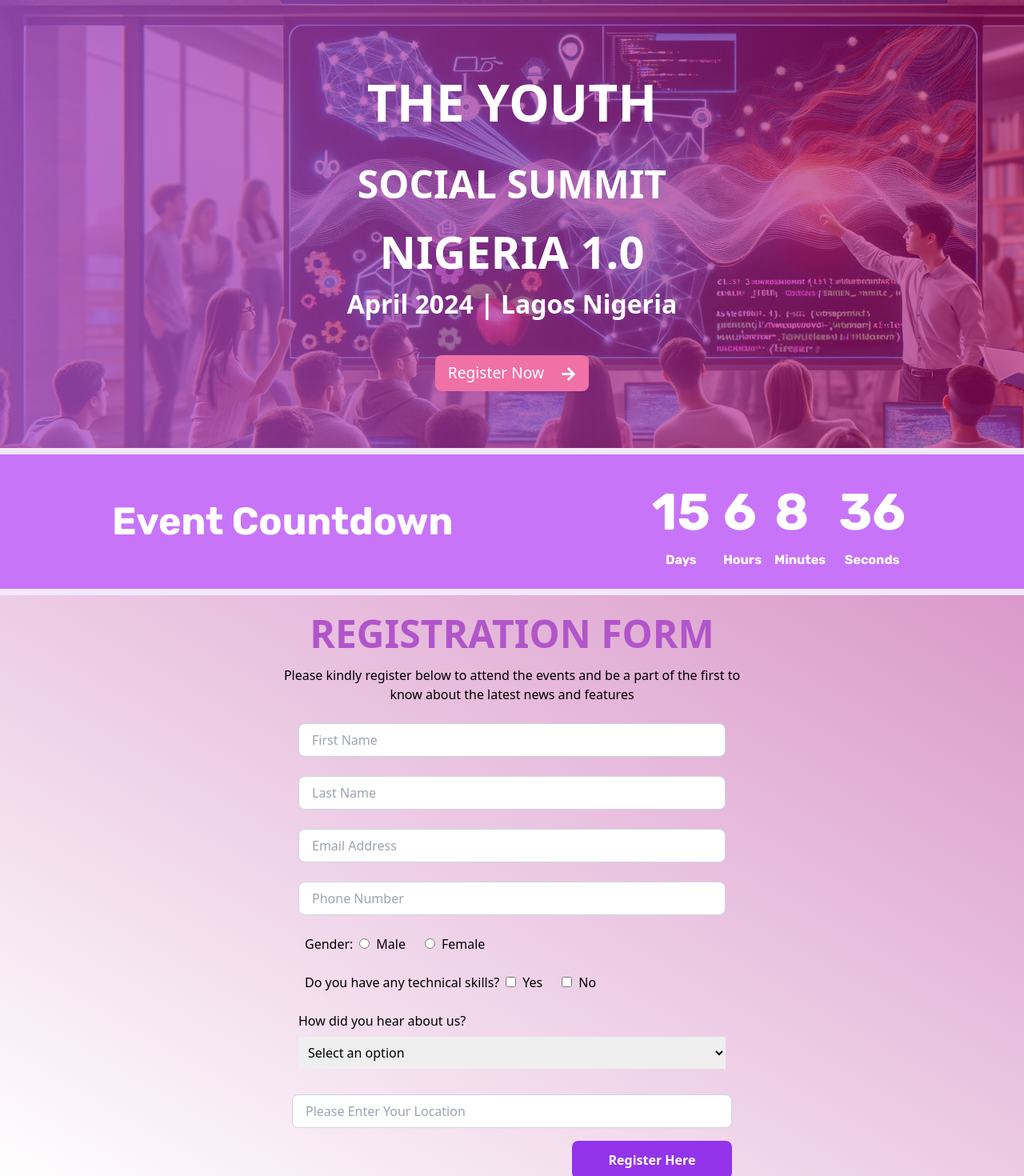
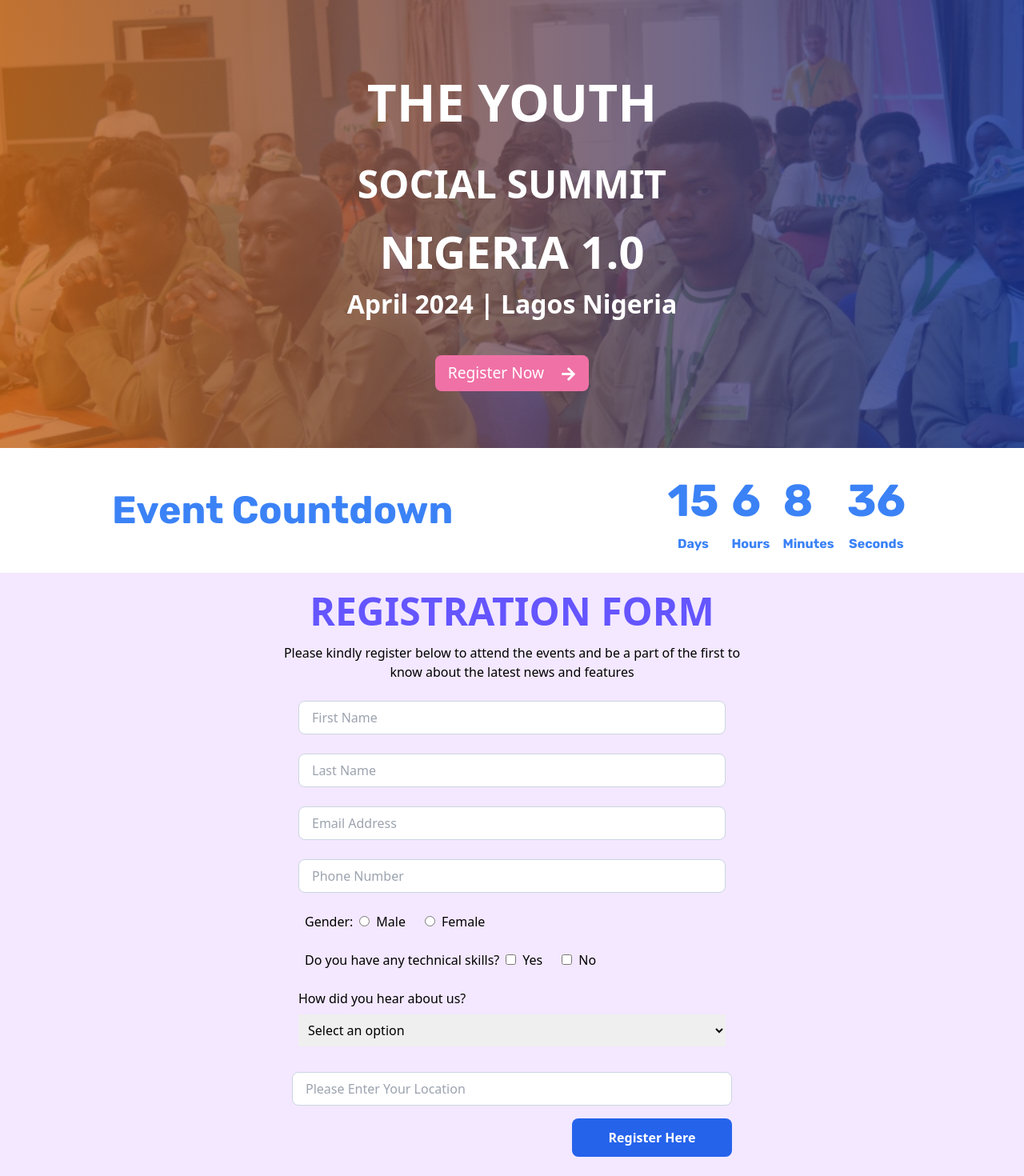
Before and after one commit to abeeebdon/register-magnitude, a React (Create React App) app: page / in a window 1280 px wide. Shown: the top 1470 px of the page at 80% size. Built offline with nearby package versions, Linux system fonts and the light colour scheme.

Commit message:
fixing background transparency

```diff
--- a/src/App.js
+++ b/src/App.js
@@ -10,11 +10,11 @@ import Success from './Success'
 
 function App() {
   const [success, setSuccess] = useState(false)
-  useEffect(() => {
-    setTimeout(() => {
-      setSuccess(false)
-    }, 2000)
-  }, [success])
+  // useEffect(() => {
+  //   setTimeout(() => {
+  //     setSuccess(false)
+  //   }, 2000)
+  // }, [success])
 
   if (success) {
     return <Success />
--- a/src/Success.js
+++ b/src/Success.js
@@ -3,7 +3,7 @@ import { Link } from 'react-router-dom'
 const Success = () => {
   return (
     <div
-      className="w-[100vw] h-[100vh]"
+      className="w-[100vw] h-[100vh] mt-10"
       style={{
         backgroundImage:
           'linear-gradient(to right, rgba(170,80,200,0.8), rgba(170,0,100,0.6)), url("/img.png")',
@@ -12,7 +12,7 @@ const Success = () => {
     >
       <div className=" max-w-[400px]  mx-auto my-auto px-2 py-4 mt-8 ">
         <div className="my-6 py-4 min-[350px]:border border-slate-300 rounded-[1rem] bg-white">
-          <div className="bg-[#13c39c] border-4 border-solid border-[#81f1d9] rounded-[50%] w-fit px-8 mx-auto py-8 text-center">
+          <div className="bg-purple-700 border-4 border-solid border-[#81f1d9] rounded-[50%] w-fit px-8 mx-auto py-8 text-center">
             <FaCheck className="text-white text-center text-[5rem] font-light mx-auto" />
           </div>
           <div className="text-center p-2 m-2">
@@ -20,9 +20,6 @@ const Success = () => {
             <p className="w-[70%] mx-auto my-1 text-[1rem]">
               You have successfully registered for this event
             </p>
-            <Link to="/">
-              <p className="text-white bg-blue-500 p-1">Go Back</p>
-            </Link>
           </div>
         </div>
       </div>
--- a/src/index.css
+++ b/src/index.css
@@ -13,7 +13,7 @@
   }
 
   .countdown-heading {
-    @apply w-[100%] h-[100%] font-semibold text-[2.9rem] sm:text-[4rem];
+    @apply w-[100%] h-[100%] font-semibold text-[2.9rem] sm:text-[3.5rem];
   }
   .logo {
     @apply w-full h-[150px] max-w-[150px] m-2 mx-6;
--- a/src/sections/Section.js
+++ b/src/sections/Section.js
@@ -6,8 +6,9 @@ const Section = () => {
       className=" h-[350px] sm:h-[70vh] font-arial"
       style={{
         backgroundImage:
-          'linear-gradient(to right, rgba(170,80,200,0.8), rgba(170,0,100,0.6)), url("/img.png")',
+          'linear-gradient(to right, rgba(200,100,20,0.8), rgba(20,50,150,0.8)), url("/NYSC.jpg")',
         backgroundRepeat: 'no repeat',
+        backgroundSize: 'cover',
       }}
     >
       <div className="py-10">
--- a/src/sections/Section1.js
+++ b/src/sections/Section1.js
@@ -1,6 +1,6 @@
 const Section1 = () => {
   return (
-    <div className="bg-purple-100 py-8">
+    <div className="py-8">
       <div className="max-w-[1100px] mx-auto flex flex-col relative ">
         <div className="w-fit border-[1rem] border-white rounded-full bg-[rgb(85,78,150)] p-4 mx-auto my-4 sm:h-fit lg:absolute top-[10%]">
           <p className=" text-white text-center mx-auto font-bold px-4 py-10 text-[1.4rem] sm:text-[1.75rem] ">
--- a/src/sections/Section2.js
+++ b/src/sections/Section2.js
@@ -40,7 +40,7 @@ const Section2 = () => {
   }, [countdown.days])
 
   return (
-    <section className="font-rubik bg-[rgba(190,88,247,0.8)] text-white py-4 sm:my-2">
+    <section className="font-rubik bg-white text-blue-500 py-4">
       <div className="sm:flex max-[500px]:flex-col justify-between items-center max-w-[1000px] mx-auto">
         <div>
           <h2 className="font-bold text-[3rem] text-center">Event Countdown</h2>
--- a/src/signup/Signup.js
+++ b/src/signup/Signup.js
@@ -25,7 +25,7 @@ const Signup = ({ setSuccess }) => {
   const [isLoading, setIsLoading] = useState(false)
   const [isError, setIsError] = useState(false)
 
-  // const URL = ''
+  const URL = 'https://entacrest.azurewebsites.net/reg/register/'
   const postData = {
     first_name: userDetails.firstname,
     last_name: userDetails.lastname,
@@ -110,13 +110,10 @@ const Signup = ({ setSuccess }) => {
     fetchData()
   }
   return (
-    <section
-      id="register"
-      className="bg-gradient-to-bl to-white from-[rgba(212,133,189,0.8)] pb-4"
-    >
+    <section id="register" className=" pb-4">
       <div className="w-full max-w-[900px] mx-auto my-auto  px-2 py-2 text-center ">
         <div className="p-4">
-          <h1 className=" font-extrabold text-5xl text-[rgb(177,85,202)]">
+          <h1 className=" font-extrabold text-5xl text-[rgb(100,85,255)]">
             REGISTRATION FORM
           </h1>
         </div>
--- a/src/signup/SignupForm.js
+++ b/src/signup/SignupForm.js
@@ -188,7 +188,7 @@ const SignupForm = ({
         {isLoading ? (
           <CgSpinner className=" mx-auto w-[3rem] text-[3rem]  animate-spin" />
         ) : (
-          <button className="bg-purple-600 p-3 rounded-lg text-white font-semibold w-full outline-none sm:max-w-[200px] sm:absolute right-0">
+          <button className="bg-blue-600 p-3 rounded-lg text-white font-semibold w-full outline-none sm:max-w-[200px] sm:absolute right-0">
             Register Here
           </button>
         )}
```
